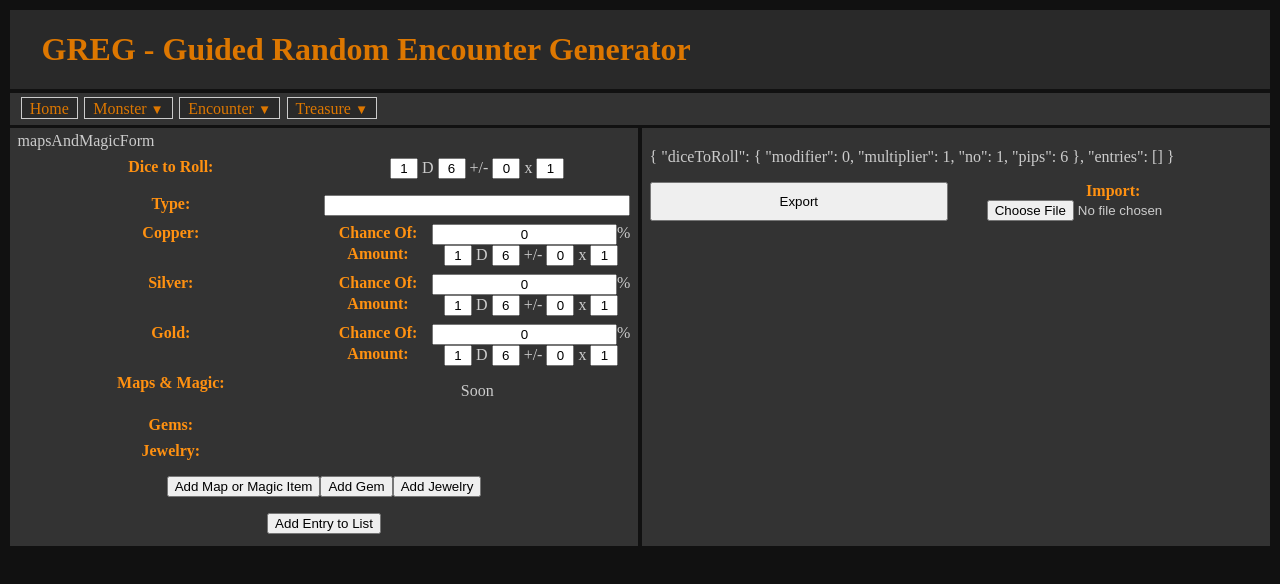
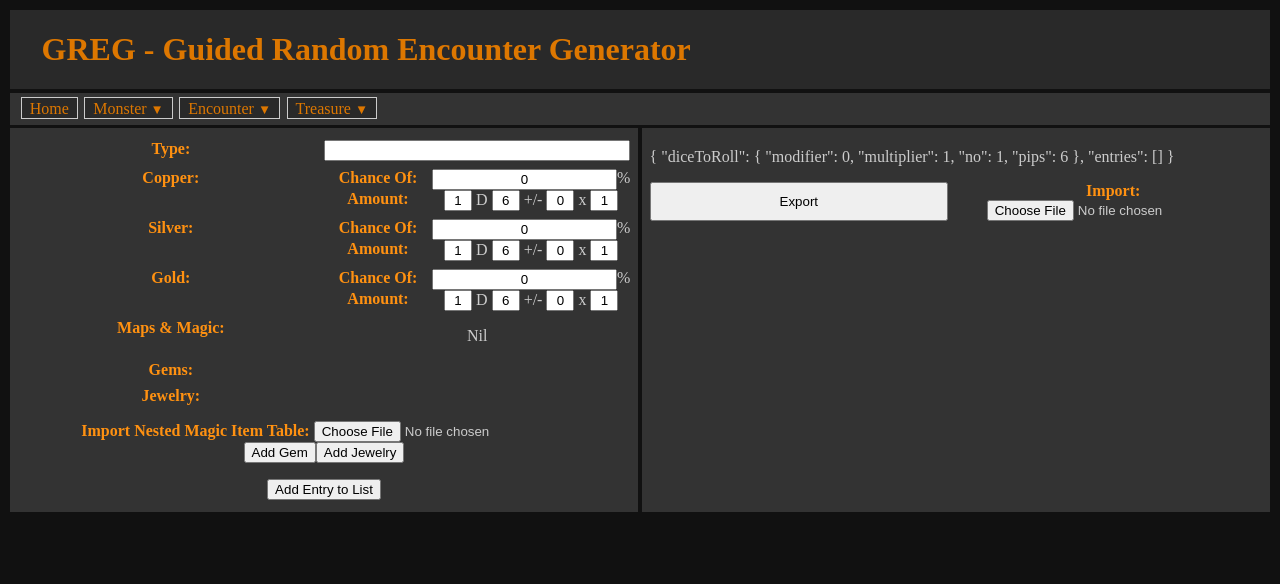
Before and after one commit to TaylorLearnsToCode/greg, an Angular app: page /treasure/enter-treasure in a window 1280 px wide. Shown: the top 584 px of the page. Built offline with nearby package versions, Linux system fonts and the light colour scheme.

Commit message:
feat (treasure) implement magic items in treasure form

```diff
--- a/src/app/treasure/enter-treasure/components/treasure-form/treasure-form.component.html
+++ b/src/app/treasure/enter-treasure/components/treasure-form/treasure-form.component.html
@@ -1,8 +1,7 @@
-mapsAndMagicForm
-<form [formGroup]="diceToRollForm">
+<!--<form [formGroup]="diceToRollForm">
   <label>Dice to Roll:</label>
   <greg-dice-roller-form [parentForm]="diceToRollForm"></greg-dice-roller-form>
-</form>
+</form>-->
 
 <form [formGroup]="entryForm">
   <label>Type:</label>
@@ -18,14 +17,24 @@ mapsAndMagicForm
   <greg-specie-form [parentForm]="entryForm.get('gold')"></greg-specie-form>
 
   <label>Maps & Magic:</label>
-  <div formArrayName="mapsAndMagic">
-    Soon
-    <!--    <ng-container *ngFor="let m of mapsAndMagicForm.controls; index as i">
+  <div
+    *ngIf="mapsAndMagicForm.controls.length; else nil"
+    formArrayName="mapsAndMagic"
+    class="two-across"
+  >
+    <ng-container *ngFor="let m of mapsAndMagicForm.controls; index as i">
       <ng-container [formGroupName]="i">
-        <greg-magic-item-form [parentForm]="m"></greg-magic-item-form>
+        <span>
+          <input formControlName="chanceOf" type="number" />
+          %
+        </span>
+        <input formControlName="name" type="text" />
       </ng-container>
-    </ng-container>-->
+    </ng-container>
   </div>
+  <ng-template #nil>
+    <div>Nil</div>
+  </ng-template>
 
   <label>Gems:</label>
   <div formArrayName="gems">
@@ -47,7 +56,9 @@ mapsAndMagicForm
 </form>
 
 <div>
-  <button (click)="addMapOrMagic()">Add Map or Magic Item</button>
+  <label>Import Nested Magic Item Table: </label>
+  <input #mapOrMagicItemInput (change)="importMapOrMagic()" type="file" />
+  <br />
   <button (click)="addGemOrJewel()">Add Gem</button>
   <button (click)="addGemOrJewel(true)">Add Jewelry</button>
 </div>
--- a/src/app/treasure/enter-treasure/components/treasure-form/treasure-form.component.scss
+++ b/src/app/treasure/enter-treasure/components/treasure-form/treasure-form.component.scss
@@ -9,7 +9,7 @@ div {
   @include centerAndPad();
 }
 
-form {
+form, .two-across {
   @include centerAndPad();
   @include twoAcross();
   row-gap: 0.5em;
--- a/src/app/treasure/enter-treasure/components/treasure-form/treasure-form.component.ts
+++ b/src/app/treasure/enter-treasure/components/treasure-form/treasure-form.component.ts
@@ -1,4 +1,10 @@
-import { Component, OnDestroy, OnInit } from '@angular/core';
+import {
+  Component,
+  ElementRef,
+  OnDestroy,
+  OnInit,
+  ViewChild,
+} from '@angular/core';
 import {
   FormArray,
   FormControl,
@@ -14,9 +20,11 @@ import {
 import { buildFormFromObject } from '@shared/utilities/form-util/form.util';
 import {
   GemOrJewel,
+  MapsAndMagicEntry,
   TreasureListEntry,
 } from '@treasure/enter-treasure/model/treasure-list-entry.model';
 import { EnterTreasureControllerService } from '@treasure/enter-treasure/services/enter-treasure-controller/enter-treasure-controller.service';
+import { NestedMagicItemTable } from '@treasure/treasure-common/model/magic-item.model';
 import { Subject } from 'rxjs';
 import { takeUntil, tap } from 'rxjs/operators';
 
@@ -26,6 +34,12 @@ import { takeUntil, tap } from 'rxjs/operators';
   styleUrls: ['./treasure-form.component.scss'],
 })
 export class TreasureFormComponent implements OnInit, OnDestroy {
+  @ViewChild('mapOrMagicItemInput')
+  mapOrMagicItemInputRef: ElementRef;
+  private get mapOrMagicInput(): HTMLInputElement {
+    return this.mapOrMagicItemInputRef.nativeElement as HTMLInputElement;
+  }
+
   diceToRollForm: UntypedFormGroup;
   entryForm: UntypedFormGroup;
   get gemsForm(): FormArray<FormControl<GemOrJewel>> {
@@ -63,15 +77,28 @@ export class TreasureFormComponent implements OnInit, OnDestroy {
     this.entryForm = buildFormFromObject(treasureList) as FormGroup;
   }
 
-  addMapOrMagic(): void {
-    alert('not yet implemented');
-    /*const treasureList: TreasureListEntry = cloneObject(this.entryForm.value);
-    if (doesExist(treasureList.mapsAndMagic)) {
-      treasureList.mapsAndMagic.push(new MagicItemEntry());
-    } else {
-      treasureList.mapsAndMagic = [new MagicItemEntry()];
-    }
-    this.entryForm = buildFormFromObject(treasureList) as FormGroup;*/
+  importMapOrMagic(): void {
+    const file: File = this.mapOrMagicInput.files[0];
+    const treasureList: TreasureListEntry = cloneObject(this.entryForm.value);
+    const fileReader: FileReader = new FileReader();
+    fileReader.addEventListener('load', () => {
+      const result: string = fileReader.result as string;
+      const item: NestedMagicItemTable = JSON.parse(
+        result
+      ) as NestedMagicItemTable;
+      const nextEntry: MapsAndMagicEntry = new MapsAndMagicEntry({
+        name: item.name,
+        entry: item,
+      } as MapsAndMagicEntry);
+      if (doesExist(treasureList.mapsAndMagic)) {
+        treasureList.mapsAndMagic.push(nextEntry);
+      } else {
+        treasureList.mapsAndMagic = [nextEntry];
+      }
+      this.mapOrMagicInput.value = '';
+      this.entryForm = buildFormFromObject(treasureList) as FormGroup;
+    });
+    fileReader.readAsText(file);
   }
 
   private saveDiceToRoll(changes: any): void {
--- a/src/app/treasure/enter-treasure/model/treasure-list-entry.model.ts
+++ b/src/app/treasure/enter-treasure/model/treasure-list-entry.model.ts
@@ -1,4 +1,6 @@
 import { DiceRolled } from '@shared/model/dice-rolled.model';
+import { doesExist } from '@shared/utilities/common-util/common.util';
+import { NestedMagicItemTable } from '@treasure/treasure-common/model/magic-item.model';
 import { AbstractTreasureTypeEntry } from '@treasure/treasure-common/model/treasure-item.model';
 
 export class TreasureListEntry {
@@ -6,9 +8,25 @@ export class TreasureListEntry {
   copper: Specie = new Specie();
   silver: Specie = new Specie();
   gold: Specie = new Specie();
-  mapsAndMagic: any[] = [];
+  mapsAndMagic: MapsAndMagicEntry[] = [];
   gems: GemOrJewel[] = [];
   jewelry: GemOrJewel[] = [];
+}
+
+export class MapsAndMagicEntry {
+  name: string = '';
+  chanceOf: number = 0;
+  entry: NestedMagicItemTable = new NestedMagicItemTable();
+
+  constructor(entry?: MapsAndMagicEntry) {
+    if (doesExist(entry)) {
+      Object.keys(this).forEach((key) => {
+        if (doesExist(entry[key])) {
+          this[key] = entry[key];
+        }
+      });
+    }
+  }
 }
 
 export class Specie extends AbstractTreasureTypeEntry {
@@ -17,5 +35,6 @@ export class Specie extends AbstractTreasureTypeEntry {
 
 export class GemOrJewel extends AbstractTreasureTypeEntry {
   type = '';
+  // should be "NUMBER" as a DiceRolled
   gpValue: number = 0;
 }
--- a/src/app/treasure/enter-treasure/services/enter-treasure-controller/enter-treasure-controller.service.ts
+++ b/src/app/treasure/enter-treasure/services/enter-treasure-controller/enter-treasure-controller.service.ts
@@ -8,6 +8,7 @@ import {
 } from '@shared/utilities/common-util/common.util';
 import { TreasureListEntry } from '@treasure/enter-treasure/model/treasure-list-entry.model';
 import { TreasureList } from '@treasure/enter-treasure/model/treasure-list.model';
+import { NestedMagicItemTable } from '@treasure/treasure-common/model/magic-item.model';
 import { BehaviorSubject } from 'rxjs';
 
 @Injectable({
@@ -69,6 +70,17 @@ export class EnterTreasureControllerService {
     this.exportService.exportAsJson(this.treasureList, 'treasure-list');
   }
 
+  importMapOrMagic(file: File): void {
+    const fileReader: FileReader = new FileReader();
+    fileReader.addEventListener('load', () => {
+      const result: string = fileReader.result as string;
+      const item: NestedMagicItemTable = JSON.parse(
+        result
+      ) as NestedMagicItemTable;
+    });
+    fileReader.readAsText(file);
+  }
+
   importSavedList(file: File): void {
     const fileReader: FileReader = new FileReader();
     fileReader.addEventListener('load', () => {
```
